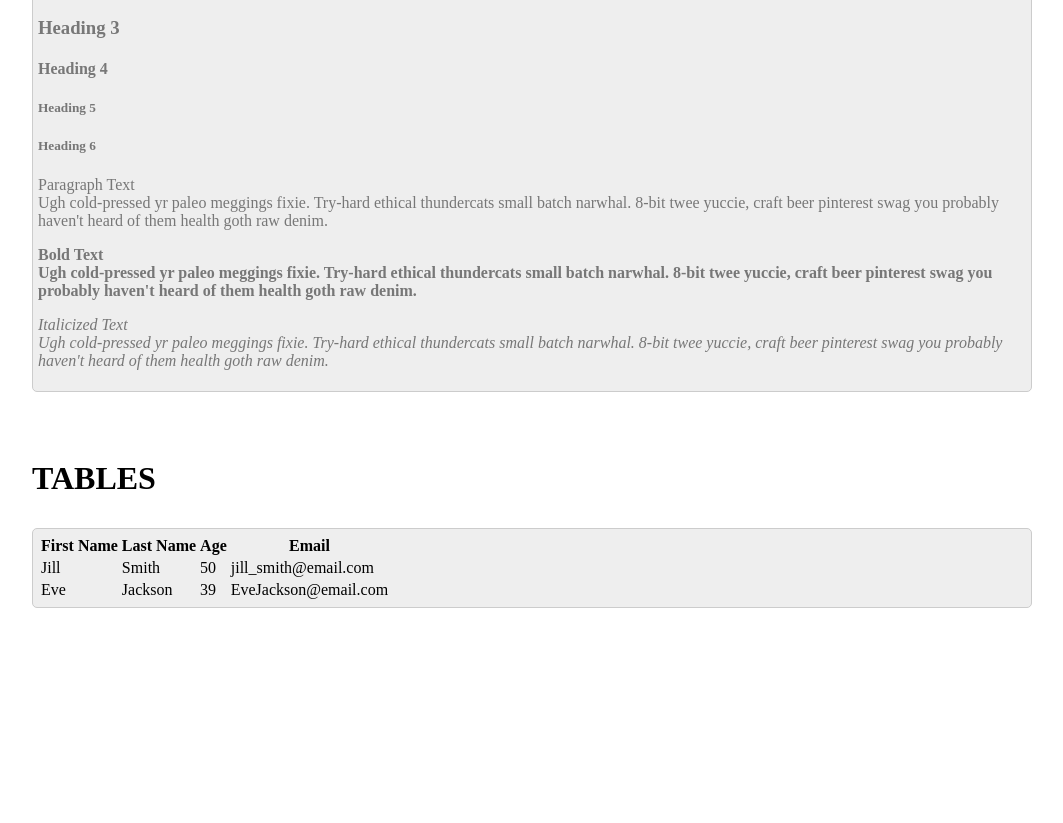
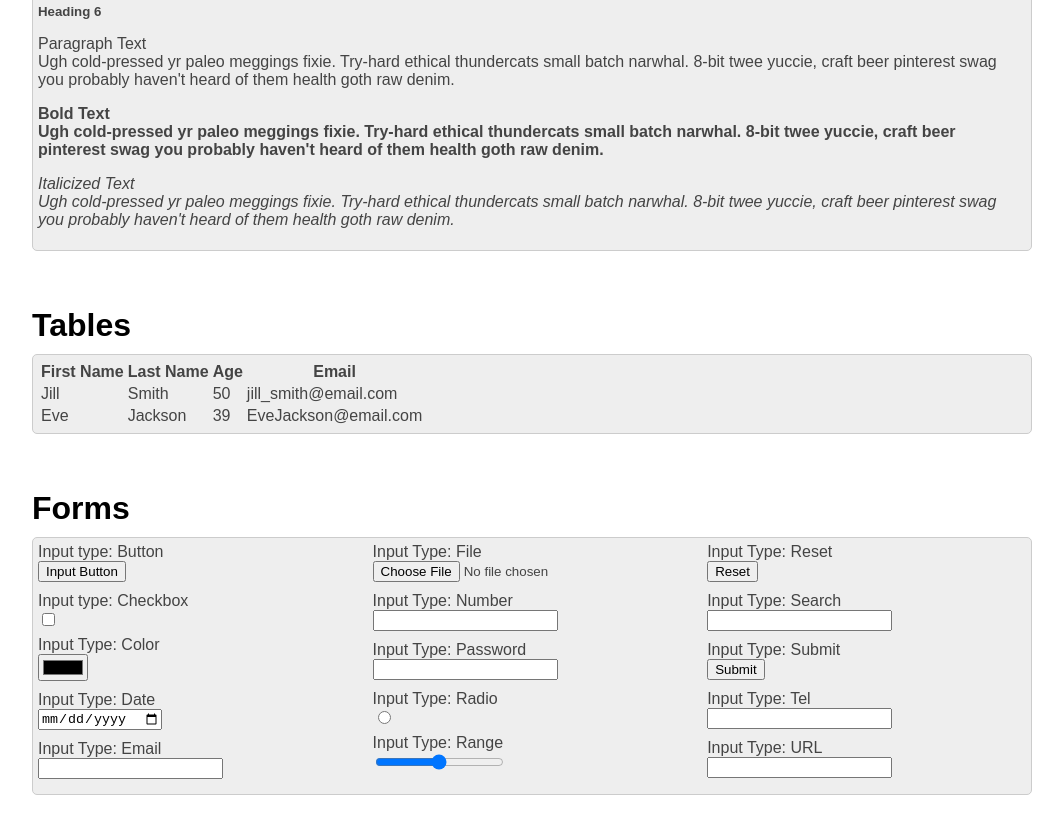
Before and after one commit to rsruggles/Calyx-Deprecated, a plain HTML site: page index.html in a window 1280 px wide. Shown: the part 640-1463 px from the top of the page, without its empty margins (108-1171 px from the left). Before the commit the page ends 1276 px from the top, so only its background shows below. Drawn offline with Linux system fonts and the light colour scheme.

Commit message:
Normalized Headings

```diff
--- a/css/calyx.css
+++ b/css/calyx.css
@@ -1,11 +1,23 @@
+/*  *********************
+    **  NORMALIZE CSS  **
+    *********************  */
+
+html {
+  box-sizing: border-box;
+}
+*, *:before, *:after {
+  box-sizing: inherit;
+}
+
+table {
+    color: inherit;
+}
+
+
+
 /*  ****************
     **  THE GRID  **
     ****************  */
-
-.row,
-.col {
-    box-sizing: border-box;
-}
 
 .row:before,
 .row:after {
@@ -25,6 +37,11 @@
 
 .col + .col {
     margin-left: 1.6%;
+}
+
+.col + .col-12 {
+    margin-left: 0;
+
 }
 
 .col-1 {width: 6.86666666667%;}
@@ -135,16 +152,27 @@
 /*  *******************
     **  TEMP STYLES  **
     *******************  */
+@import url(https://fonts.googleapis.com/css?family=Titillium+Web:400,700,900);
 
 body {
     padding: 20px;
+    font-family: 'Titillium Web', sans-serif;
+}
+
+h1, h2, h3, h4, h5, h6 {
+    margin: 10px 0;
+}
+
+input {
+    display: table;
+    margin-bottom: 10px;
 }
 
 .bgGray {
     background: #eee;
     border: 1px solid #ccc;
     border-radius: 5px;
-    color: #777;
+    color: #444;
     padding: 5px;
     min-height: 30px;
 }
@@ -152,3 +180,7 @@ body {
 .txt-center {
     text-align: center;
 }
+
+.txt-left {
+    text-align: left;
+}
--- a/index.html
+++ b/index.html
@@ -8,14 +8,10 @@
 
        <!-- THE GRID -->
         <div class="row">
-            <div class="container">
-               <div class="col col-12">
+            <div class="container txt-center">
+                <div class="col col-12 txt-left">
                     <h1>The Grid</h1>
                 </div>
-            </div>
-        </div>
-        <div class="row">
-            <div class="container txt-center">
                 <div class="bgGray col col-12">12</div>
             </div>
         </div>
@@ -64,10 +60,6 @@
                 <div class="col col-12">
                     <h1>Typography</h1>
                 </div>
-            </div>
-        </div>
-        <div class="row">
-            <div class="container">
                 <div class="bgGray col col-12">
                     <h1>Heading 1</h1>
                     <h2>Heading 2</h2>
@@ -97,12 +89,8 @@
         <div class="row">
             <div class="container">
                 <div class="col col-12">
-                   <h1>TABLES</h1>
+                    <h1>Tables</h1>
                 </div>
-            </div>
-        </div>
-        <div class="row">
-            <div class="container">
                 <div class="bgGray col col-12">
                     <table>
                         <thead>
@@ -132,6 +120,70 @@
             </div>
         </div>
 
+        <br><br>
+
+        <!-- FORMS -->
+        <div class="row">
+            <div class="container">
+               <div class="col col-12">
+                    <h1>Forms</h1>
+                </div>
+                <div class="bgGray col col-12">
+                    <form>
+                        <div class="col col-4">
+                            <label for="button">Input type: Button</label>
+                            <input type="button" value="Input Button">
+
+                            <label for="checkbox">Input type: Checkbox</label>
+                            <input type="checkbox" value="Checkbox">
+
+                            <label for="color">Input Type: Color</label>
+                            <input type="color">
+
+                            <label for="date">Input Type: Date</label>
+                            <input type="date">
+
+                            <label for="email">Input Type: Email</label>
+                            <input type="email">
+                        </div>
+
+                        <div class="col col-4">
+                            <label for="file">Input Type: File</label>
+                            <input type="file">
+
+                            <label for="number">Input Type: Number</label>
+                            <input type="number">
+
+                            <label for="password">Input Type: Password</label>
+                            <input type="password">
+
+                            <label for="radio">Input Type: Radio</label>
+                            <input type="radio">
+
+                            <label for="range">Input Type: Range</label>
+                            <input type="range">
+                        </div>
+
+                        <div class="col col-4">
+                            <label for="reset">Input Type: Reset</label>
+                            <input type="reset">
+
+                            <label for="search">Input Type: Search</label>
+                            <input type="search">
+
+                            <label for="submit">Input Type: Submit</label>
+                            <input type="submit">
+
+                            <label for="tel">Input Type: Tel</label>
+                            <input type="tel">
+
+                            <label for="url">Input Type: URL</label>
+                            <input type="url">
+                        </div>
+                    </form>
+                </div>
+            </div>
+        </div>
 
 
     </body>
```
Lines whose indentation alone changed are shown as unchanged.
